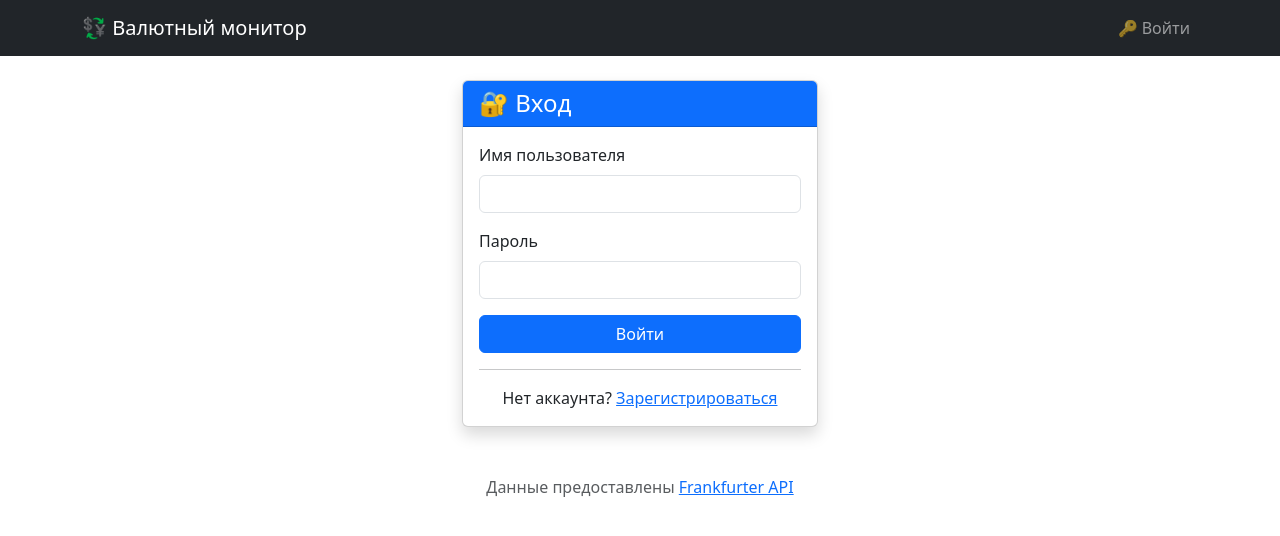
After one commit to Pundak0/currency-monitor, a Django app: page /login/ in a window 1280 px wide. The commit adds this page. Shown: the top 536 px of the page. Run offline with Django 5.2, Linux system fonts and the light colour scheme.

Commit message:
Add user authentication: login, logout, registration

```diff
--- a/currency_monitor/urls.py
+++ b/currency_monitor/urls.py
@@ -1,7 +1,10 @@
 from django.contrib import admin
 from django.urls import path, include
+from django.contrib.auth import views as auth_views
 
 urlpatterns = [
     path('admin/', admin.site.urls),
     path('', include('monitor.urls')),
+    path('login/', auth_views.LoginView.as_view(template_name='monitor/login.html'), name='login'),
+    path('logout/', auth_views.LogoutView.as_view(next_page='monitor:index'), name='logout'),
 ]
--- a/monitor/templates/monitor/base.html
+++ b/monitor/templates/monitor/base.html
@@ -13,9 +13,12 @@
             <div class="navbar-nav ms-auto">
                 {% if user.is_authenticated %}
                     <a class="nav-link" href="{% url 'monitor:profile' %}">👤 {{ user.username }}</a>
-                    <a class="nav-link" href="{% url 'admin:logout' %}">🚪 Выйти</a>
+                    <form action="{% url 'logout' %}" method="post" style="display: inline;">
+                        {% csrf_token %}
+                        <button type="submit" class="nav-link btn btn-link" style="display: inline; background: none; border: none; color: rgba(255,255,255,.55);">🚪 Выйти</button>
+                    </form>
                 {% else %}
-                    <a class="nav-link" href="{% url 'admin:login' %}">🔑 Войти</a>
+                    <a class="nav-link" href="{% url 'login' %}">🔑 Войти</a>
                 {% endif %}
             </div>
         </div>
--- /dev/null
+++ b/monitor/templates/monitor/login.html
@@ -0,0 +1,40 @@
+{% extends 'monitor/base.html' %}
+
+{% block title %}Вход{% endblock %}
+
+{% block content %}
+<div class="row justify-content-center">
+    <div class="col-md-4">
+        <div class="card shadow">
+            <div class="card-header bg-primary text-white">
+                <h4 class="mb-0">🔐 Вход</h4>
+            </div>
+            <div class="card-body">
+                {% if form.errors %}
+                    <div class="alert alert-danger">
+                        Неверное имя пользователя или пароль.
+                    </div>
+                {% endif %}
+
+                <form method="post">
+                    {% csrf_token %}
+                    <div class="mb-3">
+                        <label for="id_username" class="form-label">Имя пользователя</label>
+                        <input type="text" name="username" id="id_username" class="form-control" required>
+                    </div>
+                    <div class="mb-3">
+                        <label for="id_password" class="form-label">Пароль</label>
+                        <input type="password" name="password" id="id_password" class="form-control" required>
+                    </div>
+                    <button type="submit" class="btn btn-primary w-100">Войти</button>
+                </form>
+
+                <hr>
+                <p class="text-center mb-0">
+                    Нет аккаунта? <a href="{% url 'monitor:register' %}">Зарегистрироваться</a>
+                </p>
+            </div>
+        </div>
+    </div>
+</div>
+{% endblock %}
--- a/monitor/urls.py
+++ b/monitor/urls.py
@@ -7,4 +7,5 @@ urlpatterns = [
     path('', views.index, name='index'),
     path('chart/', views.chart_view, name='chart'),
     path('profile/', views.profile, name='profile'),
+    path('register/', views.register, name='register'),
 ]
```
Also changed, not shown: monitor/forms.py (+17 -0 lines), monitor/templates/monitor/register.html (added, +44 -0 lines), monitor/views.py (+16 -4 lines).
